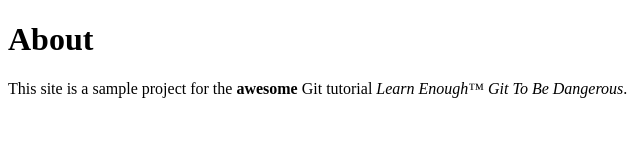
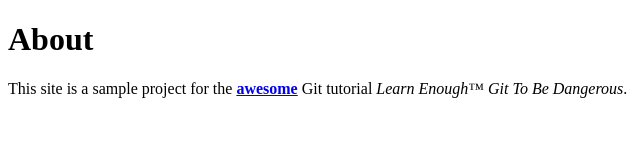
Before and after one commit to tess-b/website, a plain HTML site: page about.html in a window 1280 px wide. Shown: the full height of the page, 0-640 px from the left. Drawn offline with Linux system fonts and the light colour scheme.

Commit message:
Add link Index to About

```diff
--- a/about.html
+++ b/about.html
@@ -5,7 +5,7 @@
 	</head>
 	<body>
 		<h1>About</h1>
-		 <p>This site is a sample project for the <strong>awesome</strong> Git tutorial <em>Learn Enough™ Git To Be Dangerous</em>.
+		 <p>This site is a sample project for the <a href="index.html"><strong>awesome</strong></a> Git tutorial <em>Learn Enough™ Git To Be Dangerous</em>.
 		 </p>
 	</body>
 </html>
```
